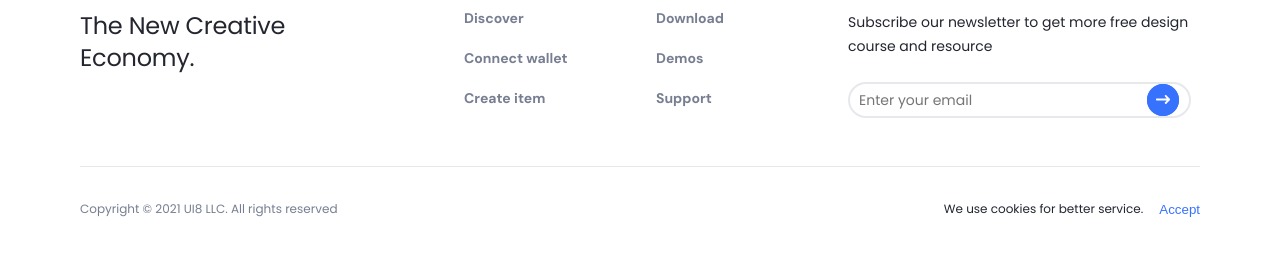
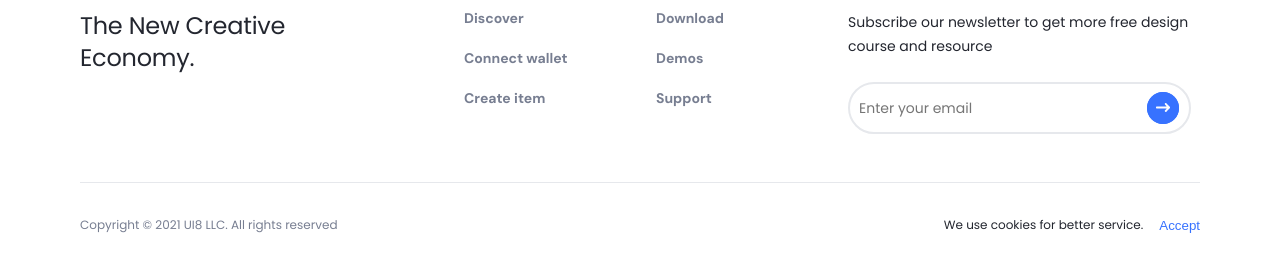
Before and after one commit to EronMG/Crypter-invention, a plain HTML site: page index.html in a window 1280 px wide. Shown: the part 1197-1464 px from the top of the page. Drawn offline with Linux system fonts and the light colour scheme.

Commit message:
feat: end Upload01

```diff
--- a/style.css
+++ b/style.css
@@ -562,7 +562,8 @@ footer{
     border: 2px solid #E6E8EC;
     border-radius: 90px;
     padding-left: 9px;
-
+    padding-top: 8px;
+    padding-bottom: 8px;
 }
 
 .email__input input{
```
